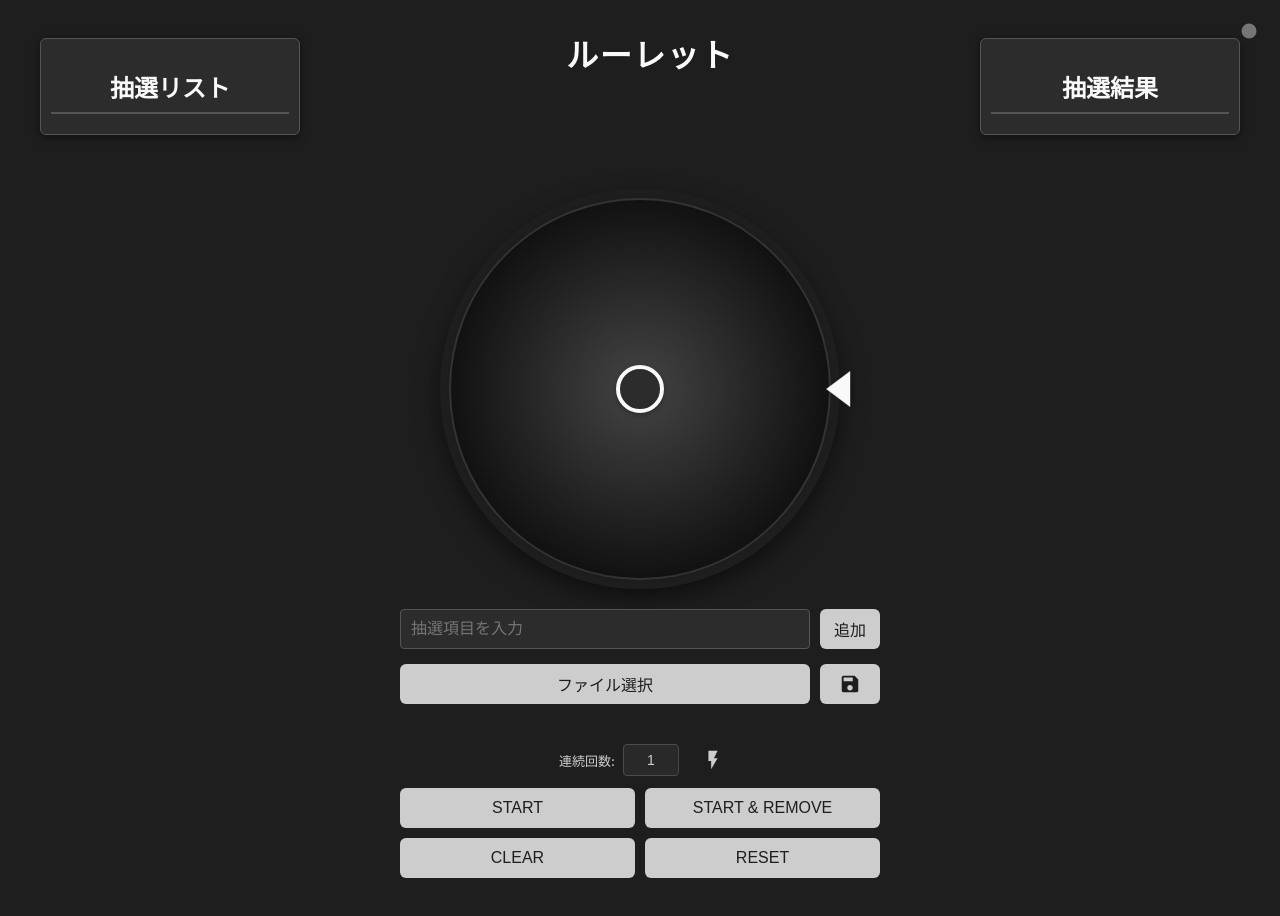
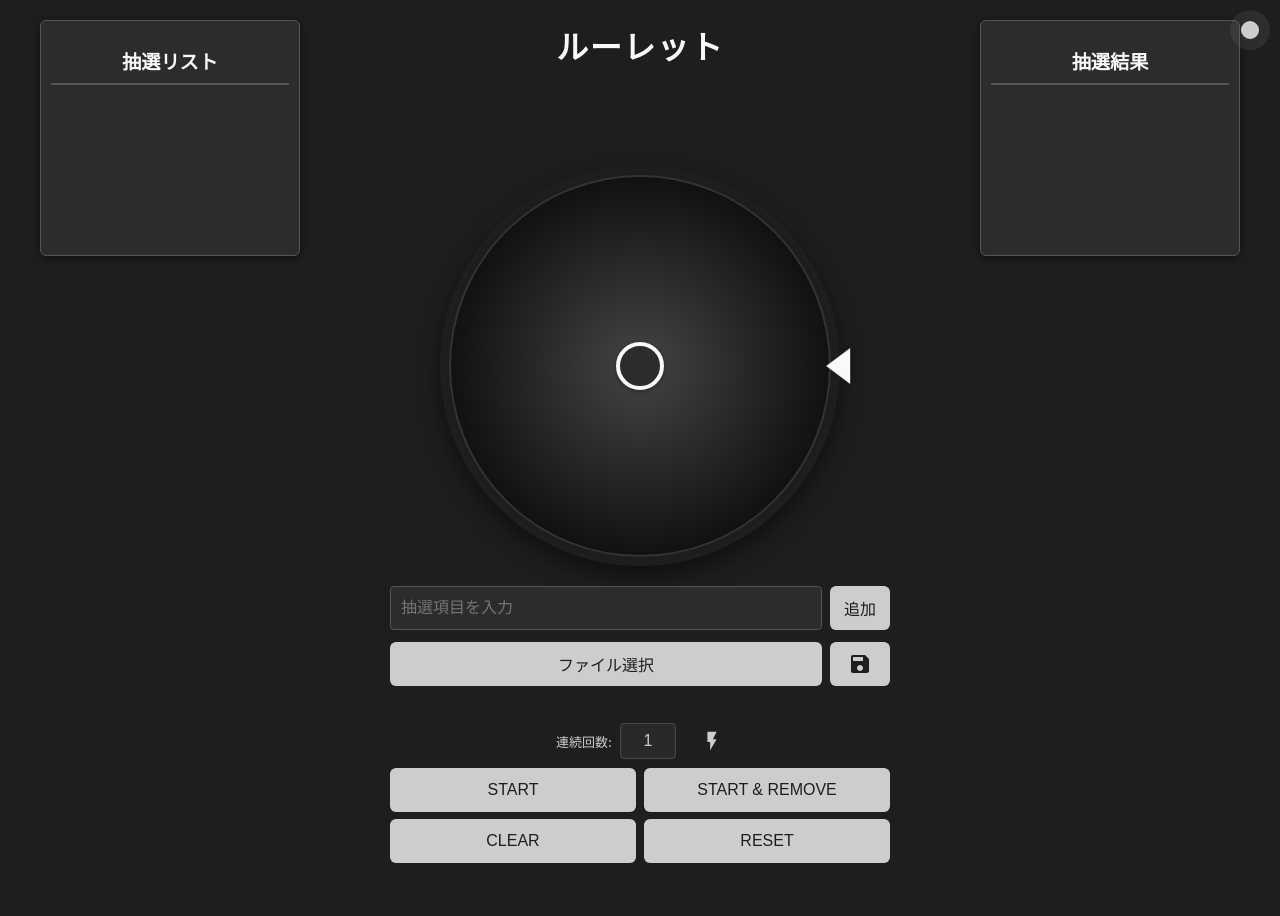
Before and after one commit to okkiioshiri/roulette, a plain HTML site: page index.html in a window 1280 px wide. After the commit the page ends 883 px from the top, so only its background shows below. Drawn offline with Linux system fonts and the light colour scheme.

Commit message:
Update index.html

```diff
--- a/index.html
+++ b/index.html
@@ -2,6 +2,8 @@
 <html lang="ja">
 <head>
 <meta charset="UTF-8">
+<!-- スマホ対応のためのビューポート設定を追加 -->
+<meta name="viewport" content="width=device-width, initial-scale=1.0, maximum-scale=1.0, user-scalable=no">
 <title>stylish roulette</title>
 <style>
     /* ==========================================================================
@@ -41,7 +43,10 @@
         flex-direction: column;
         align-items: center;
         padding: 20px;
+        margin: 0; /* マージンリセット */
         transition: background 0.3s, color 0.3s;
+        min-height: 100vh;
+        box-sizing: border-box;
     }
     .container {
         display: flex;
@@ -49,17 +54,17 @@
         align-items: flex-start;
         width: 100%;
         max-width: 1200px;
-        gap: 10px;
+        gap: 15px; /* 間隔を少し調整 */
     }
     .main {
         text-align: center;
-        margin: 0 5px;
         position: relative;
         flex: 1 1 auto;
         display: flex;
         flex-direction: column;
         align-items: center;
         min-width: 0;
+        width: 100%; /* モバイル用に幅確保 */
     }
 
     /* ==========================================================================
@@ -72,10 +77,10 @@
         border-radius: 6px;
         padding: 10px;
         font-size: 16px;
-        margin: 10px 0;
+        /* margin削除しgapで制御 */
         display: flex;
         flex-direction: column;
-        max-height: calc(100vh - 40px);
+        max-height: calc(100vh - 40px); /* PC用高さ制限 */
         transition: background 0.3s, border-color 0.3s;
         box-shadow: 0 2px 8px var(--shadow-color);
         box-sizing: border-box;
@@ -89,8 +94,9 @@
         flex: 1;
         overflow-y: auto;
         overflow-x: hidden;
-        min-height: 0;
+        min-height: 150px; /* 空でも高さを確保 */
     }
+    /* スクロールバー装飾 */
     #itemList::-webkit-scrollbar, #history::-webkit-scrollbar,
     #list::-webkit-scrollbar, #historyList::-webkit-scrollbar {
         width: 6px;
@@ -100,17 +106,19 @@
         background: var(--border-color);
         border-radius: 4px;
     }
+
     #itemList h2, #history h2 {
         text-align: center;
         margin-bottom: 10px;
         padding-bottom: 8px;
         border-bottom: 2px solid var(--border-color);
         flex-shrink: 0;
+        font-size: 1.2rem;
     }
 
     /* リストアイテム */
     #itemList li, #historyList li {
-        padding: 6px 0;
+        padding: 8px 0; /* タップしやすいように少し広げる */
         border-bottom: 1px solid var(--border-color);
         display: flex;
         align-items: center;
@@ -150,50 +158,61 @@
        ========================================================================== */
     .title-wrapper {
         position: relative;
-        margin: 0 auto 20px auto;
-        width: fit-content;
-        min-width: 200px;
+        margin: 0 auto 15px auto;
+        width: 100%;
+        max-width: 400px;
     }
     #titleInput {
-        font-size: 32px; font-weight: 700; text-align: center;
+        font-size: clamp(24px, 5vw, 32px); /* 画面幅に応じてフォントサイズ調整 */
+        font-weight: 700; text-align: center;
         border: none; border-bottom: 2px solid transparent;
         background: transparent; color: var(--text-color);
-        outline: none; width: 100%; padding: 5px 10px;
+        outline: none; width: 100%; padding: 5px 0;
         transition: all 0.3s ease; letter-spacing: 1.5px;
         font-family: inherit;
+        box-sizing: border-box;
     }
     #titleInput:hover, #titleInput:focus {
         border-bottom-color: var(--accent-color);
-        letter-spacing: 2.5px;
+        letter-spacing: 2px;
     }
     #titleInput::placeholder { color: var(--border-color); font-weight: normal; }
 
     #selectedItem {
-        font-size: 24px; font-weight: bold; margin: 20px 0; min-height: 50px;
+        font-size: clamp(18px, 4vw, 24px);
+        font-weight: bold; margin: 10px 0 20px 0; min-height: 50px;
         display: flex; flex-direction: column; align-items: center; justify-content: center;
         width: 100%;
     }
     .winner-desc {
-        font-size: 15px; color: var(--text-color); opacity: 0.7;
+        font-size: 14px; color: var(--text-color); opacity: 0.7;
         margin-top: 4px; font-weight: normal; letter-spacing: 0.05em;
         white-space: pre-wrap; word-break: break-word;
-        max-width: 480px;
-        width: 95%;
+        max-width: 480px; width: 95%;
         padding: 0 10px; box-sizing: border-box;
     }
+
+    /* ルーレット本体：レスポンシブ対応 */
     .roulette-wrapper {
-        position: relative; width: 400px; height: 400px; margin: 0 auto;
+        position: relative;
+        width: 100%;
+        max-width: 400px;
+        aspect-ratio: 1 / 1; /* 正方形を維持 */
+        height: auto; /* 固定値を解除 */
+        margin: 0 auto;
         border-radius: 50%; box-shadow: 0 10px 25px var(--shadow-color);
         flex-shrink: 0; cursor: pointer; transition: transform 0.1s;
     }
     .roulette-wrapper:active { transform: scale(0.98); }
     .roulette-wrapper::after {
         content: ''; position: absolute; top: 50%; left: 50%; transform: translate(-50%, -50%);
-        width: 40px; height: 40px; background: var(--card-bg); border: 4px solid var(--text-color);
+        width: 10%; height: 10%; /* ％指定に変更 */
+        background: var(--card-bg); border: 4px solid var(--text-color);
         border-radius: 50%; box-shadow: 0 2px 5px rgba(0,0,0,0.3); z-index: 10; pointer-events: none;
     }
     #roulette {
-        width: 400px; height: 400px; transform: rotate(0deg); filter: drop-shadow(0 0 2px rgba(0,0,0,0.1));
+        width: 100%; height: 100%; /* 親要素に追従 */
+        transform: rotate(0deg); filter: drop-shadow(0 0 2px rgba(0,0,0,0.1));
     }
     .pointer {
         position: absolute; top: 50%; left: 100%; transform: translate(-55%, -50%) rotate(270deg);
@@ -205,16 +224,19 @@
        5. コントロールエリア (Controls)
        ========================================================================== */
     .controls {
-        display: flex; flex-direction: column; align-items: center; gap: 15px; margin-top: 20px; width: 100%;
-        margin-bottom: 10px;
+        display: flex; flex-direction: column; align-items: center; gap: 12px;
+        margin-top: 20px; width: 100%;
+        max-width: 500px; /* 広がりすぎ防止 */
     }
     .input-group, .action-group, .file-group, .setting-group {
-        display: flex; justify-content: center; gap: 10px; width: 100%; max-width: 480px;
+        display: flex; justify-content: center; gap: 8px; width: 100%;
         position: relative; z-index: 5;
+        flex-wrap: wrap; /* スマホで折り返し許可 */
     }
     .action-group + .action-group { margin-top: -5px; }
+
     .file-area {
-        display: flex; flex-direction: column; align-items: center; width: 100%; max-width: 480px; gap: 5px;
+        display: flex; flex-direction: column; align-items: center; width: 100%; gap: 5px;
         position: relative; z-index: 6;
     }
 
@@ -229,10 +251,11 @@
     .spin-label { font-size: 13px; color: var(--text-color); font-weight: 500; }
 
     #spinCountInput {
-        width: 50px; height: 28px; text-align: center;
+        width: 50px; height: 32px; text-align: center;
         background: var(--card-bg); color: var(--text-color);
         border: 1px solid var(--border-color); border-radius: 4px;
-        font-size: 14px; -moz-appearance: textfield;
+        font-size: 16px; /* ズーム防止 */
+        -moz-appearance: textfield;
     }
     #spinCountInput::-webkit-outer-spin-button,
     #spinCountInput::-webkit-inner-spin-button {
@@ -244,27 +267,27 @@
         filter: drop-shadow(0 0 3px var(--accent-color)); font-weight: bold;
     }
     #fastModeBtn {
-        width: 32px; height: 32px; padding: 0; display: flex; align-items: center; justify-content: center;
+        width: 40px; height: 40px; padding: 0; display: flex; align-items: center; justify-content: center;
     }
 
     .input-group input[type="text"], .file-input-wrapper, button, .custom-file-btn {
-        height: 40px; box-sizing: border-box;
+        height: 44px; /* スマホ操作に適した高さ */
+        box-sizing: border-box;
     }
     .input-group input[type="text"] {
         flex: 1; padding: 0 10px; font-size: 16px;
         background: var(--card-bg); color: var(--text-color);
-        border: 1px solid var(--border-color); border-radius: 4px; line-height: 38px;
+        border: 1px solid var(--border-color); border-radius: 4px;
+        min-width: 150px; /* 入力欄が潰れないように */
     }
 
     .file-input-wrapper {
         flex: 1; position: relative; display: flex; align-items: center; justify-content: stretch;
-        cursor: pointer;
+        cursor: pointer; min-width: 120px;
     }
-    #fileInput {
-        display: none;
-    }
+    #fileInput { display: none; }
     .custom-file-btn {
-        width: 100%; height: 100%; z-index: 1; pointer-events: none;
+        width: 100%; height: 100%; z-index: 1; pointer-events: none; display: flex; align-items: center; justify-content: center;
     }
     .file-input-wrapper.dragover .custom-file-btn {
         background: var(--accent-color); color: white;
@@ -277,20 +300,24 @@
         transition: background 0.3s, transform 0.2s, opacity 0.3s;
         position: relative; display: inline-flex; align-items: center; justify-content: center;
         font-size: 16px; opacity: 0.8; z-index: 20;
+        touch-action: manipulation; /* タップの遅延を防止 */
     }
     button:hover, .custom-file-btn:hover { opacity: 1; }
+    button:active, .custom-file-btn:active { transform: scale(0.96); }
     button.clear-btn:hover { background-color: var(--danger-color); color: white; opacity: 1; }
 
     .input-group button, .file-group button.icon-only { width: 60px; padding: 0; flex: 0 0 60px; }
-    .action-group button { flex: 1; white-space: nowrap; padding: 0 10px; }
-    button.icon-only svg { width: 22px; height: 22px; fill: currentColor; }
+    .action-group button { flex: 1; white-space: nowrap; padding: 0 10px; min-width: 120px; }
+    button.icon-only svg { width: 24px; height: 24px; fill: currentColor; }
 
     #fileNameDisplay {
         font-size: 13px; color: var(--text-color); opacity: 0.8;
         height: 18px; white-space: nowrap; overflow: hidden; text-overflow: ellipsis; max-width: 100%;
     }
+
     .icon-btn {
-        background: none; border: none; padding: 4px; font-size: 18px; color: var(--text-color); opacity: 0.8; height: auto;
+        background: none; border: none; padding: 8px; /* タップ領域確保 */
+        font-size: 18px; color: var(--text-color); opacity: 0.8; height: auto;
     }
     .icon-btn:hover { color: var(--accent-color); opacity: 1; }
     .icon-btn.trash-btn:hover { color: var(--danger-color); }
@@ -307,13 +334,55 @@
     }
 
     #darkModeBtn {
-        position: fixed; top: 15px; right: 15px;
-        background: none; border: none; cursor: pointer;
-        width: 32px; height: 32px; opacity: 0.4; z-index: 9999;
+        position: fixed; top: 10px; right: 10px;
+        background: rgba(128,128,128,0.2); border-radius: 50%;
+        border: none; cursor: pointer;
+        width: 40px; height: 40px; opacity: 0.8; z-index: 9999;
         transition: opacity 0.3s;
+        padding: 8px;
     }
-    #darkModeBtn:hover { opacity: 1; }
+    #darkModeBtn:hover { opacity: 1; background: rgba(128,128,128,0.4); }
     #darkModeBtn svg { fill: var(--text-color); width: 100%; height: 100%; }
+
+    /* ==========================================================================
+       7. レスポンシブ対応 (Responsive Design)
+       ========================================================================== */
+    @media (max-width: 900px) {
+        .container {
+            flex-direction: column; /* 縦並びに変更 */
+            align-items: center;
+            gap: 20px;
+        }
+
+        /* 順序変更: 1.ルーレット操作(main) 2.リスト 3.履歴 */
+        .main {
+            order: 1;
+            width: 100%;
+            margin: 0;
+        }
+        #itemList {
+            order: 2;
+            width: 100%;
+            max-width: 600px;
+            max-height: 300px; /* スマホでは高さを制限 */
+        }
+        #history {
+            order: 3;
+            width: 100%;
+            max-width: 600px;
+            max-height: 250px;
+        }
+
+        /* タイトルなどの余白調整 */
+        .title-wrapper { margin-bottom: 10px; }
+        #selectedItem { margin: 5px 0 15px 0; min-height: 40px; }
+
+        /* ポインタ位置の微調整（縮小対応） */
+        .pointer {
+            transform: translate(-50%, -50%) rotate(270deg); /* ずれ防止 */
+            left: 102%; /* 少し近づける */
+        }
+    }
 </style>
 </head>
 <body class="dark">
@@ -403,7 +472,6 @@
 <script>
 // ==========================================================================
 // 画面内テキストの一元管理 (TEXT CONFIG)
-// （HTML内のテキストよりもこちらの項目が優先される。）
 // ==========================================================================
 const TEXT_CONFIG = {
     titles: {
@@ -536,6 +604,7 @@ function initTooltip() {
     tooltip.id = 'global-tooltip';
     document.body.appendChild(tooltip);
 
+    // PC向け: マウスホバー
     document.addEventListener('mouseover', (e) => {
         const target = e.target.closest('[data-tooltip]');
         if (target) {
@@ -556,8 +625,11 @@ function initTooltip() {
             const offset = 15;
             let left = e.clientX + offset;
             let top = e.clientY + offset;
+            // 画面端の処理
             if (left + tooltip.offsetWidth > window.innerWidth) left = e.clientX - tooltip.offsetWidth - offset;
             if (top + tooltip.offsetHeight > window.innerHeight) top = e.clientY - tooltip.offsetHeight - offset;
+
+            // スマホでの誤表示防止
             tooltip.style.left = `${left}px`;
             tooltip.style.top = `${top}px`;
         }
```
